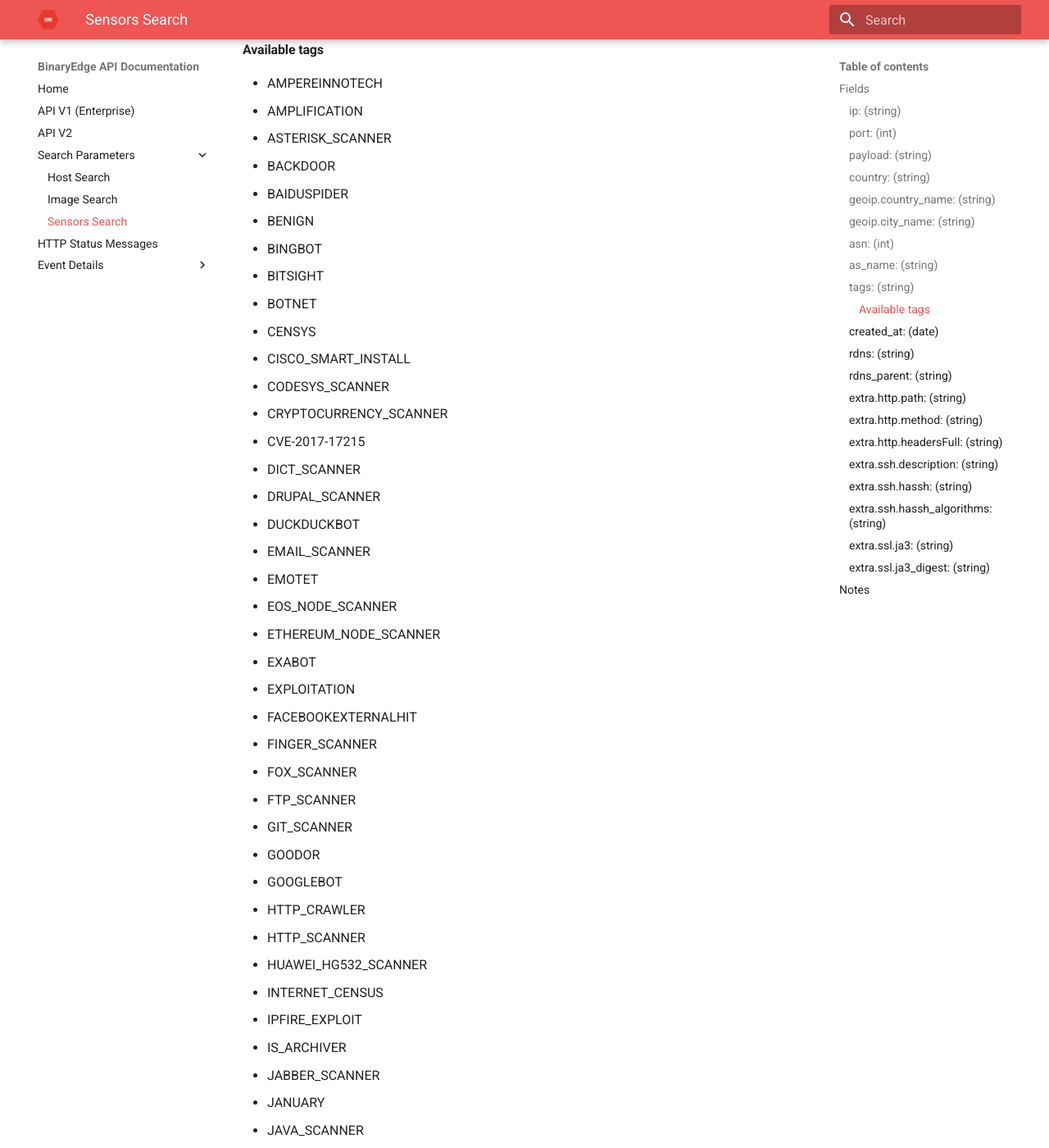
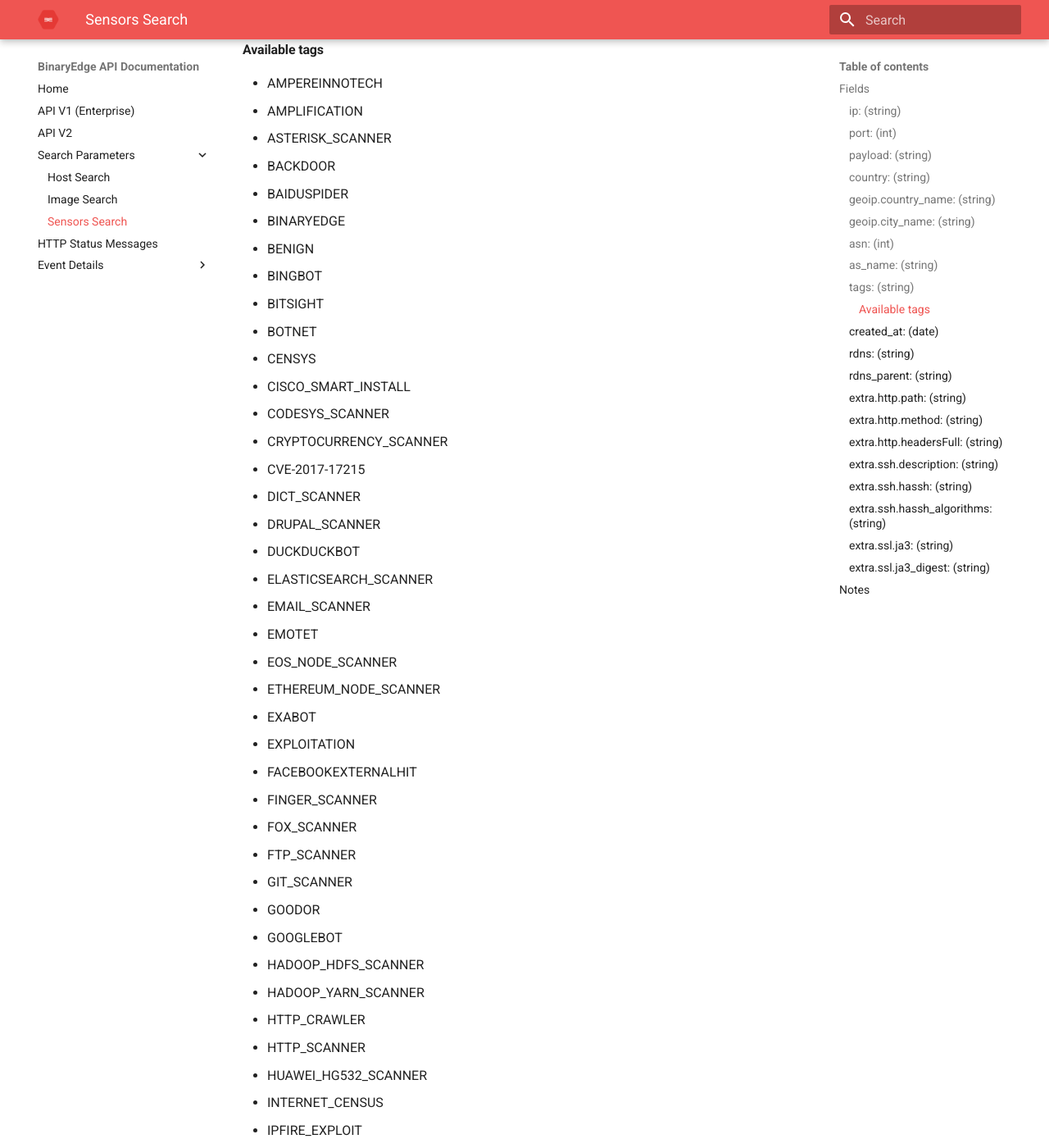
Before and after one commit to igama/docs.binaryedge.io, an MkDocs documentation site: the page built from docs/sensors-search.md, in a window 1280 px wide and 1400 px high, scrolled down 1762 px. Shown: the whole window at 82% size. Built offline with MkDocs 1.6.1 and Material for MkDocs 9.7.7, drawn with Linux system fonts in a browser that asks for light colours.

Commit message:
added tags

```diff
--- a/docs/sensors-search.md
+++ b/docs/sensors-search.md
@@ -59,6 +59,7 @@ Search by tags.
 * ASTERISK_SCANNER
 * BACKDOOR
 * BAIDUSPIDER
+* BINARYEDGE
 * BENIGN
 * BINGBOT
 * BITSIGHT
@@ -71,6 +72,7 @@ Search by tags.
 * DICT_SCANNER
 * DRUPAL_SCANNER
 * DUCKDUCKBOT
+* ELASTICSEARCH_SCANNER
 * EMAIL_SCANNER
 * EMOTET
 * EOS_NODE_SCANNER
@@ -84,6 +86,8 @@ Search by tags.
 * GIT_SCANNER
 * GOODOR
 * GOOGLEBOT
+* HADOOP_HDFS_SCANNER
+* HADOOP_YARN_SCANNER
 * HTTP_CRAWLER
 * HTTP_SCANNER
 * HUAWEI_HG532_SCANNER
@@ -138,6 +142,7 @@ Search by tags.
 * VNC_SCANNER
 * WORDPRESS_SCANNER
 * YANDEXBOT
+* ZGRAB_SCANNER
 * ZTE_F460_SCANNER
 * ZTE_F660_SCANNER
 
```
